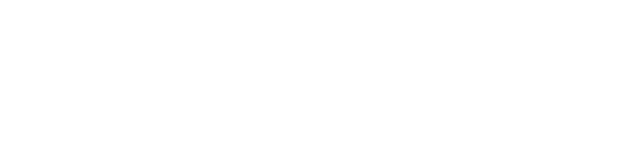
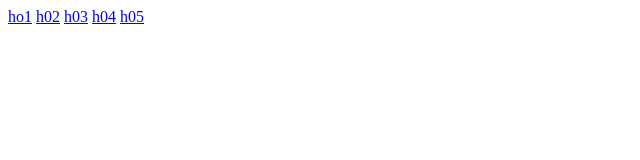
Before and after one commit to GitGudDeveloper/mijn_Javascript, a plain HTML site: page index.html in a window 1280 px wide. Shown: the whole page, without its empty margins (0-640 px from the left). Drawn offline with Linux system fonts and the light colour scheme.

Commit message:
javascript klaar!

```diff
--- a/index.html
+++ b/index.html
@@ -2,9 +2,13 @@
 <html lang="en">
 <head>
     <meta charset="UTF-8">
-    <title>Title</title>
+    <title>Mijn Javascript</title>
 </head>
 <body>
-
+<a href="h01">ho1</a>
+<a href="h02">h02</a>
+<a href="h03">h03</a>
+<a href="h04">h04</a>
+<a href="h05">h05</a>
 </body>
 </html>
```
